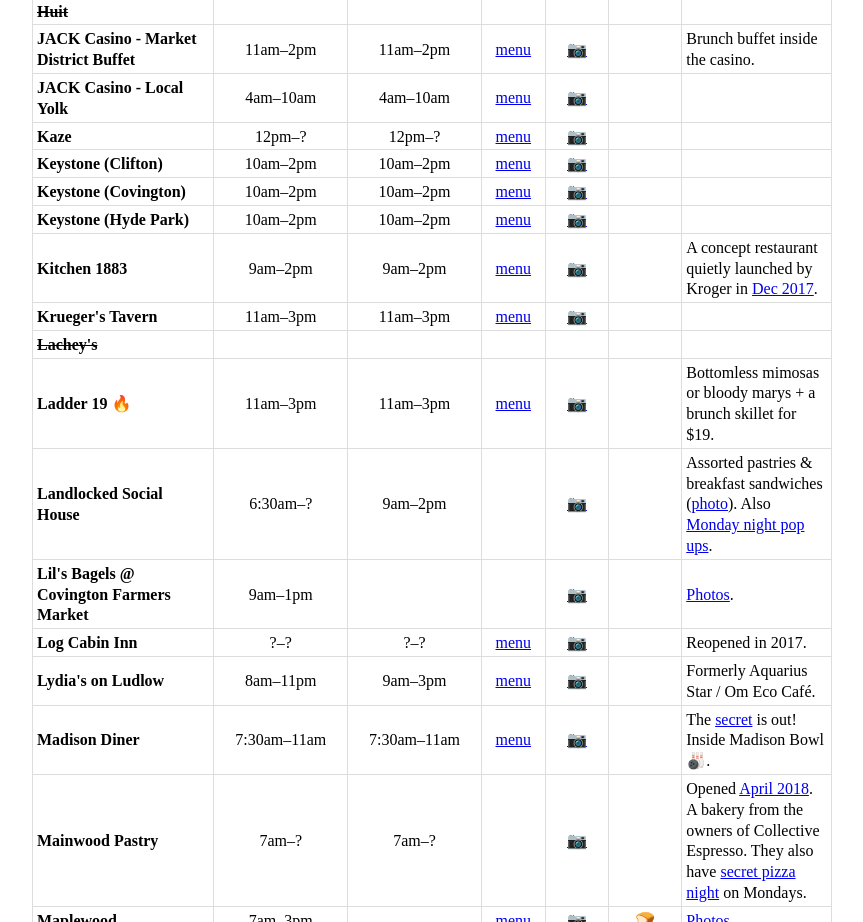
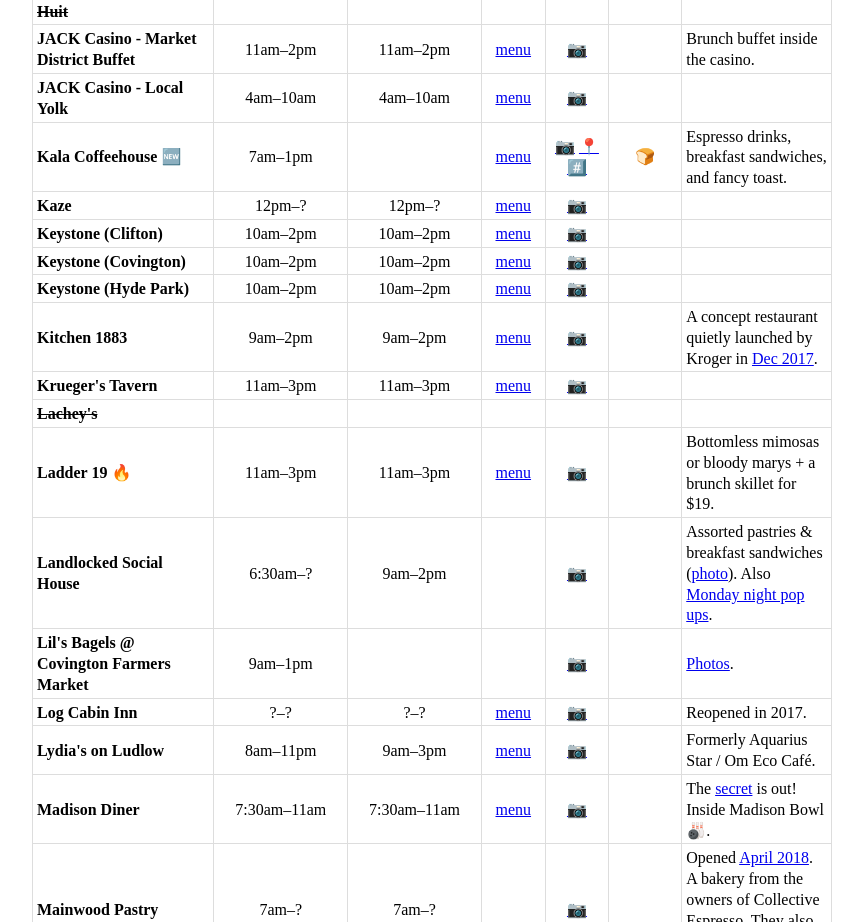
Before and after one commit to tedmiston/qcbrunch, a plain HTML site: page index.html in a window 1280 px wide. Shown: the part 3359-4281 px from the top of the page, without its empty margins (208-1071 px from the left). Drawn offline with nearby package versions, Linux system fonts and the light colour scheme; a script that the page names is missing.

Commit message:
Add Kala Coffeehouse

```diff
--- a/index.html
+++ b/index.html
@@ -687,6 +687,19 @@
           <td><a href="https://www.instagram.com/jackcincycasino/" target="_blank" rel="noopener">📷</a></td>
           <td></td>
           <td></td>
+        </tr>
+        <tr id="kala-coffeehouse" data-date-added="2018-09-09">
+          <td>Kala Coffeehouse</td>
+          <td>7am–1pm</td>
+          <td></td>
+          <td><a href="http://www.kalacoffeehouse.com/menu" target="_blank" rel="noopener">menu</a></td>
+          <td>
+            <a href="https://www.instagram.com/kalacoffeehouse/" target="_blank" rel="noopener">📷</a>
+            <a href="https://www.instagram.com/explore/locations/859022020931913/kala-coffeehouse/" target="_blank" rel="noopener">📍</a>
+            <a href="https://www.instagram.com/explore/tags/kalacoffeehouse/" target="_blank" rel="noopener">#️⃣</a>
+          </td>
+          <td>🍞</td>
+          <td>Espresso drinks, breakfast sandwiches, and fancy toast.</td>
         </tr>
         <tr id="kaze" data-date-added="2016-09-24">
           <td>Kaze</td>
```
